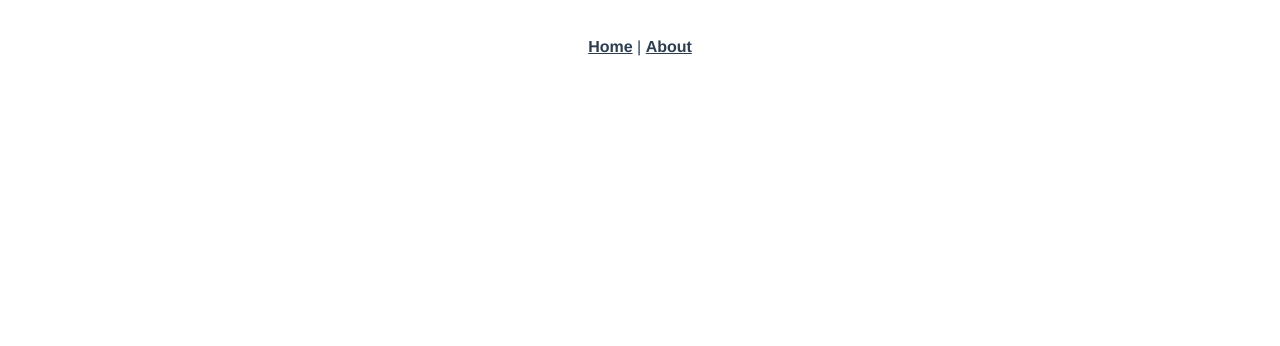
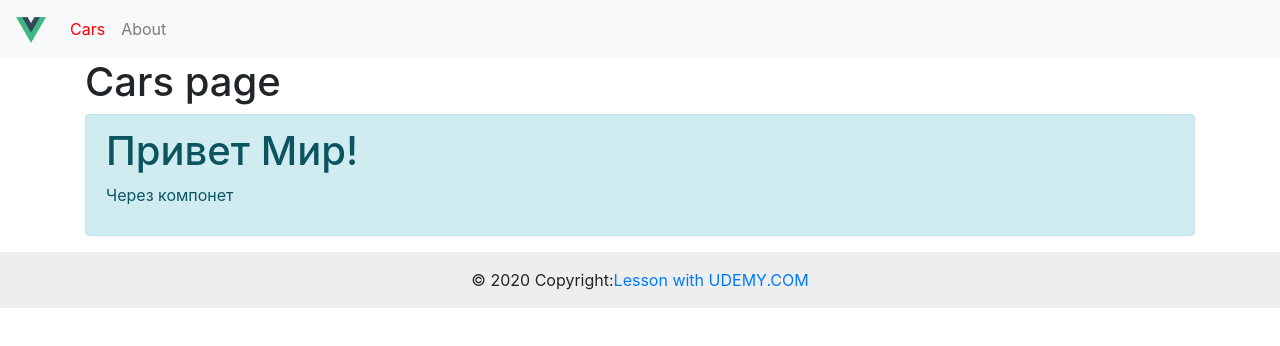
Before and after one commit to agdobrynin/udemy-vue-router, a Vue app: page /cars in a window 1280 px wide. Shown: the top 346 px of the page. Built offline with nearby package versions, Linux system fonts and the light colour scheme.

Commit message:
Make base templates and styles
Also customize Vue Component "Hello World" for use in other views

```diff
--- a/package.json
+++ b/package.json
@@ -15,6 +15,9 @@
     "@vue/cli-plugin-babel": "^4.1.0",
     "@vue/cli-plugin-router": "^4.1.0",
     "@vue/cli-service": "^4.1.0",
+    "bootstrap": "^4.4.1",
+    "pug": "^2.0.4",
+    "pug-plain-loader": "^1.0.0",
     "vue-template-compiler": "^2.6.10"
   },
   "browserslist": [
--- a/src/App.vue
+++ b/src/App.vue
@@ -1,32 +1,25 @@
-<template>
-  <div id="app">
-    <div id="nav">
-      <router-link to="/">Home</router-link> |
-      <router-link to="/about">About</router-link>
-    </div>
-    <router-view/>
-  </div>
+<template lang="pug">
+div
+    div.appMian
+        nav.navbar.navbar-expand-lg.navbar-light.bg-light
+            a.navbar-brand(href="/")
+                img(alt="Vue logo" src="@/assets/logo.png" width="30" height="30")
+            button.navbar-toggler(
+                type="button" data-toggle="collapse" data-target="#navbarNavAltMarkup"
+                aria-controls="navbarNavAltMarkup" aria-expanded="false" aria-label="Toggle navigation")
+                    span.navbar-toggler-icon &nbsp;
+            .collapse.navbar-collapse#navbarNavAltMarkup
+                .navbar-nav
+                    <router-link to="/cars" class="nav-item nav-link" exact-active-class="active">Cars</router-link>
+                    <router-link to="/about" class="nav-item nav-link" exact-active-class="active">About</router-link>
+        .container <router-view/>
+    footer.page-footer.font-small
+        .footer-copyright.text-center.py-3 © 2020 Copyright:
+            | #[a(href="https://www.udemy.com/") Lesson with UDEMY.COM ]
 </template>
 
 <style>
-#app {
-  font-family: 'Avenir', Helvetica, Arial, sans-serif;
-  -webkit-font-smoothing: antialiased;
-  -moz-osx-font-smoothing: grayscale;
-  text-align: center;
-  color: #2c3e50;
-}
-
-#nav {
-  padding: 30px;
-}
-
-#nav a {
-  font-weight: bold;
-  color: #2c3e50;
-}
-
-#nav a.router-link-exact-active {
-  color: #42b983;
-}
+    .appMain {margin-bottom: 60px;}
+    a.active { color: red!important;}
+    footer {background: #eee;}
 </style>
--- a/src/components/HelloWorld.vue
+++ b/src/components/HelloWorld.vue
@@ -1,33 +1,8 @@
-<template>
-  <div class="hello">
-    <h1>{{ msg }}</h1>
-    <p>
-      For a guide and recipes on how to configure / customize this project,<br>
-      check out the
-      <a href="https://cli.vuejs.org" target="_blank" rel="noopener">vue-cli documentation</a>.
-    </p>
-    <h3>Installed CLI Plugins</h3>
-    <ul>
-      <li><a href="https://github.com/vuejs/vue-cli/tree/dev/packages/%40vue/cli-plugin-babel" target="_blank" rel="noopener">babel</a></li>
-      <li><a href="https://github.com/vuejs/vue-cli/tree/dev/packages/%40vue/cli-plugin-router" target="_blank" rel="noopener">router</a></li>
-    </ul>
-    <h3>Essential Links</h3>
-    <ul>
-      <li><a href="https://vuejs.org" target="_blank" rel="noopener">Core Docs</a></li>
-      <li><a href="https://forum.vuejs.org" target="_blank" rel="noopener">Forum</a></li>
-      <li><a href="https://chat.vuejs.org" target="_blank" rel="noopener">Community Chat</a></li>
-      <li><a href="https://twitter.com/vuejs" target="_blank" rel="noopener">Twitter</a></li>
-      <li><a href="https://news.vuejs.org" target="_blank" rel="noopener">News</a></li>
-    </ul>
-    <h3>Ecosystem</h3>
-    <ul>
-      <li><a href="https://router.vuejs.org" target="_blank" rel="noopener">vue-router</a></li>
-      <li><a href="https://vuex.vuejs.org" target="_blank" rel="noopener">vuex</a></li>
-      <li><a href="https://github.com/vuejs/vue-devtools#vue-devtools" target="_blank" rel="noopener">vue-devtools</a></li>
-      <li><a href="https://vue-loader.vuejs.org" target="_blank" rel="noopener">vue-loader</a></li>
-      <li><a href="https://github.com/vuejs/awesome-vue" target="_blank" rel="noopener">awesome-vue</a></li>
-    </ul>
-  </div>
+<template lang="pug">
+  div.hello
+    .alert.alert-info
+        h1 {{ msg }}
+        p <slot/>
 </template>
 
 <script>
--- a/src/main.js
+++ b/src/main.js
@@ -1,10 +1,10 @@
 import Vue from 'vue'
 import App from './App.vue'
 import router from './router'
-
-Vue.config.productionTip = false
+import 'bootstrap/dist/css/bootstrap.min.css'
+Vue.config.productionTip = false;
 
 new Vue({
   router,
   render: h => h(App)
-}).$mount('#app')
+}).$mount('#app');
--- a/src/router/index.js
+++ b/src/router/index.js
@@ -2,7 +2,7 @@ import Vue from 'vue'
 import VueRouter from 'vue-router'
 import Home from '../views/Home.vue'
 
-Vue.use(VueRouter)
+Vue.use(VueRouter);
 
 const routes = [
   {
@@ -17,13 +17,18 @@ const routes = [
     // this generates a separate chunk (about.[hash].js) for this route
     // which is lazy-loaded when the route is visited.
     component: () => import(/* webpackChunkName: "about" */ '../views/About.vue')
+  },
+  {
+    path: '/cars',
+    name: 'cars',
+    component: () => import(/* webpackChunkName: "cars" */ '../views/Cars.vue')
   }
-]
+];
 
 const router = new VueRouter({
   mode: 'history',
   base: process.env.BASE_URL,
   routes
-})
+});
 
 export default router
--- a/src/views/About.vue
+++ b/src/views/About.vue
@@ -1,5 +1,5 @@
-<template>
-  <div class="about">
-    <h1>This is an about page</h1>
-  </div>
+<template lang="pug">
+  div.about
+    h1 This is an about page
+    small Page render by PUG
 </template>
--- /dev/null
+++ b/src/views/Cars.vue
@@ -0,0 +1,19 @@
+<template lang="pug">
+    div
+        h1 Cars page
+        <HelloWorld msg="Привет Мир!">Через компонет</HelloWorld>
+</template>
+
+<script>
+    import HelloWorld from "@/components/HelloWorld";
+    export default {
+        name: "Cars",
+        components: {
+            HelloWorld
+        },
+    }
+</script>
+
+<style scoped>
+
+</style>
--- a/src/views/Home.vue
+++ b/src/views/Home.vue
@@ -1,8 +1,9 @@
-<template>
-  <div class="home">
-    <img alt="Vue logo" src="../assets/logo.png">
-    <HelloWorld msg="Welcome to Your Vue.js App"/>
-  </div>
+<template lang="pug">
+  div.home
+    h1 Home page
+    p Lorem ipsum dolor sit amet, consectetur adipisicing elit. Aspernatur aut consectetur consequuntur corporis, culpa cupiditate delectus deserunt esse illum incidunt ipsum magnam modi, nam non omnis praesentium reiciendis soluta voluptas.
+    p Lorem ipsum dolor sit amet, consectetur adipisicing elit. Aspernatur aut consectetur consequuntur corporis, culpa cupiditate delectus deserunt esse illum incidunt ipsum magnam modi, nam non omnis praesentium reiciendis soluta voluptas.
+    p Lorem ipsum dolor sit amet, consectetur adipisicing elit. Aspernatur aut consectetur consequuntur corporis, culpa cupiditate delectus deserunt esse illum incidunt ipsum magnam modi, nam non omnis praesentium reiciendis soluta voluptas.
 </template>
 
 <script>
```
Also changed, not shown: 1 other file (tests, documents, lock files or other folders).
